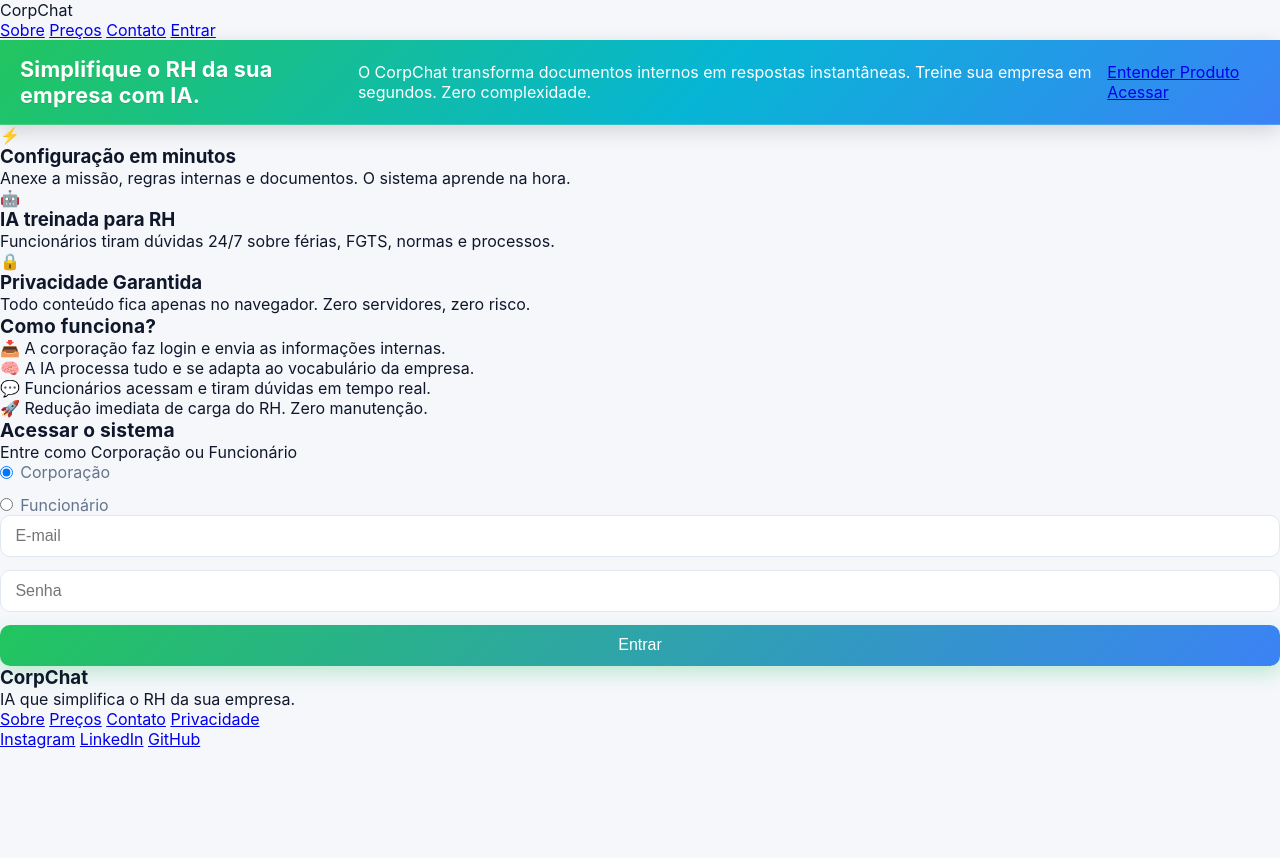
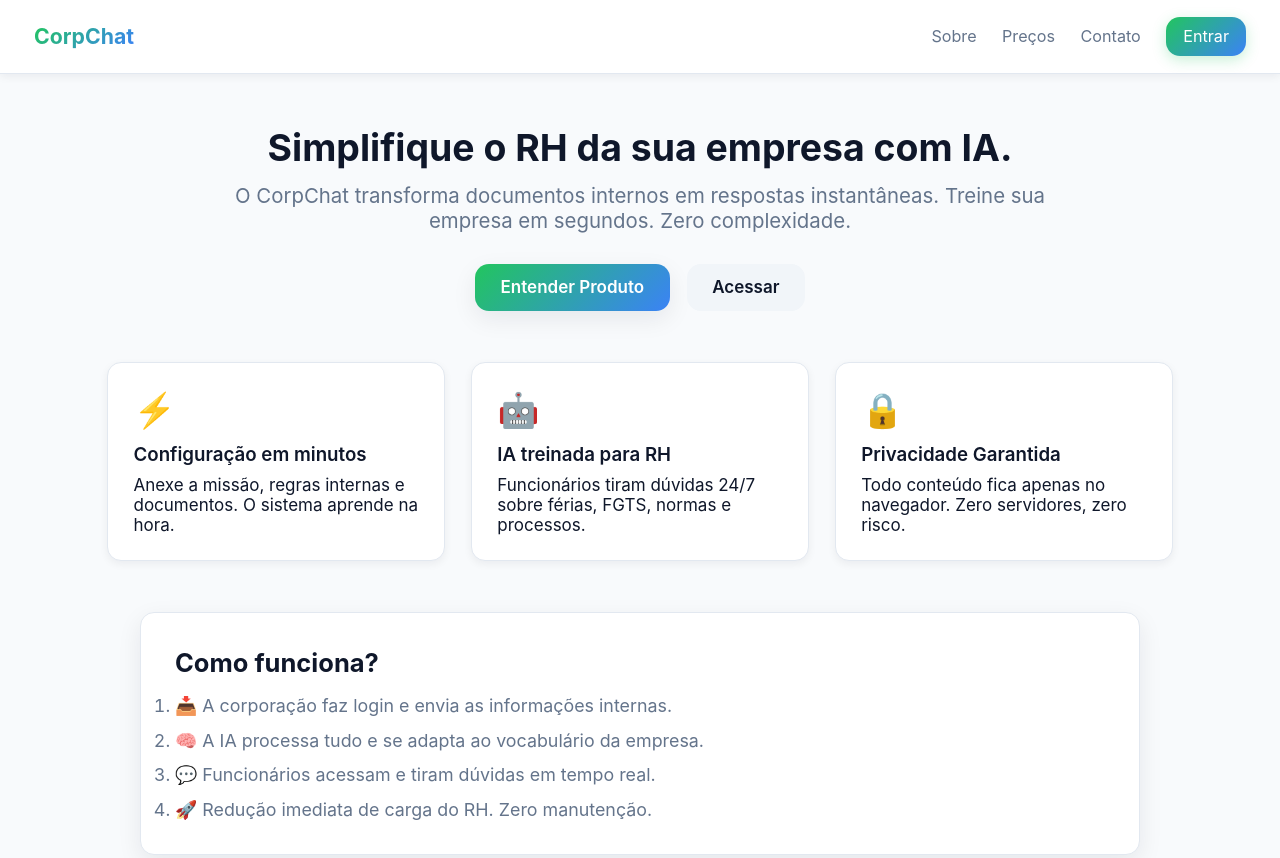
Before and after one commit to Rhyan1207/TGII-CORPCHAT, a website: page public/index.html in a window 1280 px wide. Shown: the top 858 px of the page. Before the commit the page ends 800 px from the top, so only its background shows below. Drawn offline with Linux system fonts and the light colour scheme.

Commit message:
Update style.css

```diff
--- a/public/style.css
+++ b/public/style.css
@@ -1,194 +1,443 @@
-/* ====== CorpChat – Theme "Green/Blue" ====== */
-/* Paleta baseada no banner: verde, azul, ciano */
+/* ============================================================
+   CORPCHAT – SaaS Premium UI
+   ÚNICO CSS para: index, sobre, precos, contato, corp, func
+   Estilo Moderno Premium (Linear / Notion / Vercel vibes)
+   ============================================================ */
+
+/* ------------------------------------------------------------
+   PALETA / VARIÁVEIS
+------------------------------------------------------------ */
 :root{
-  --brand-green: #22c55e;      /* Verde principal */
-  --brand-blue:  #3b82f6;      /* Azul */
-  --brand-cyan:  #06b6d4;      /* Ciano */
-  --bg:          #f5f7fb;      /* Fundo claro */
-  --text:        #0f172a;      /* Texto primário (azul-escuro) */
-  --muted:       #64748b;      /* Texto secundário */
-  --card:        #ffffff;      /* Card branco */
-  --border:      #e2e8f0;      /* Borda leve */
-  --ring:        rgba(34,197,94,0.35); /* foco em verde */
+  --brand-green: #22c55e;
+  --brand-blue:  #3b82f6;
+  --brand-cyan:  #06b6d4;
+
+  --bg:          #f8fafc;
+  --bg-soft:     #f1f5f9;
+  --text:        #0f172a;
+  --muted:       #64748b;
+  --card:        #ffffff;
+  --border:      #e2e8f0;
+
+  --radius: 14px;
+
+  --shadow-sm: 0 3px 8px rgba(15,23,42,0.06);
+  --shadow-md: 0 8px 24px rgba(15,23,42,0.08);
+  --shadow-lg: 0 12px 32px rgba(15,23,42,0.12);
 }
 
-/* Dark mode vars */
+/* Dark mode */
 body.dark{
-  --bg:       #0b1020;
-  --text:     #e5e7eb;
-  --muted:    #9ca3af;
-  --card:     #0f172a;
-  --border:   #1f2937;
-  --ring:     rgba(56,189,248,0.35);
+  --bg:#0b1020;
+  --bg-soft:#111827;
+  --text:#e5e7eb;
+  --muted:#9ca3af;
+  --card:#0f172a;
+  --border:#1f2937;
 }
 
-/* ===== Reset & Base ===== */
+/* ------------------------------------------------------------
+   RESET / BASE
+------------------------------------------------------------ */
 *{ margin:0; padding:0; box-sizing:border-box; }
+
 html,body{
-  font-family: Inter, system-ui, -apple-system, Segoe UI, Roboto, Arial, sans-serif;
-  font-size:16px;
+  font-family:'Inter',system-ui,-apple-system,Segoe UI,Roboto,sans-serif;
   background:var(--bg);
   color:var(--text);
-  height:100%;
+  scroll-behavior:smooth;
 }
+
 img{ max-width:100%; display:block; }
 
-h1,h2{ font-weight:700; letter-spacing:.2px; }
-h1{ font-size:1.6rem; }
-h2{ font-size:1.2rem; }
+/* UTILIDADES */
+.center{ text-align:center; }
 
-.container{ max-width:980px; margin:2rem auto; padding:0 1rem; }
+/* ------------------------------------------------------------
+   NAVBAR (SITE)
+------------------------------------------------------------ */
+.nav{
+  width:100%;
+  padding:1rem 2rem;
+  display:flex;
+  justify-content:space-between;
+  align-items:center;
+  background:#fff;
+  border-bottom:1px solid var(--border);
+  position:sticky;
+  top:0;
+  z-index:50;
+  box-shadow:var(--shadow-sm);
+}
 
-/* ===== Header ===== */
-header{
-  display:flex; align-items:center; justify-content:space-between;
-  padding:1rem 1.25rem;
-  background:
-    linear-gradient(135deg,var(--brand-green),var(--brand-cyan) 55%,var(--brand-blue));
+.logo{
+  font-weight:700;
+  font-size:1.25rem;
+  background:linear-gradient(135deg,var(--brand-green),var(--brand-blue));
+  -webkit-background-clip:text;
+  color:transparent;
+}
+
+.nav-right{
+  display:flex;
+  gap:1.5rem;
+  align-items:center;
+}
+
+.nav-right a{
+  color:var(--muted);
+  font-size:.95rem;
+  text-decoration:none;
+  transition:.2s;
+}
+
+.nav-right a:hover,
+.nav-right .active{
+  color:var(--brand-blue);
+}
+
+.nav-cta{
+  padding:.55rem 1rem;
+  background:linear-gradient(135deg,var(--brand-green),var(--brand-blue));
+  color:#fff !important;
+  border-radius:var(--radius);
+  box-shadow:0 4px 14px rgba(34,197,94,.25);
+}
+
+/* ------------------------------------------------------------
+   HERO (SITE)
+------------------------------------------------------------ */
+.hero{
+  max-width:860px;
+  margin:3rem auto 2rem auto;
+  text-align:center;
+  padding:0 1rem;
+}
+
+.hero h1{
+  font-size:2.2rem;
+  font-weight:700;
+  margin-bottom:.8rem;
+}
+
+.hero-sub{
+  font-size:1.2rem;
+  color:var(--muted);
+  margin-bottom:1.8rem;
+}
+
+.hero-cta-group{
+  display:flex;
+  justify-content:center;
+  gap:1rem;
+}
+
+.primary-cta, .secondary-cta{
+  padding:.8rem 1.5rem;
+  border-radius:var(--radius);
+  text-decoration:none;
+  font-size:1rem;
+  font-weight:600;
+  transition:.2s ease;
+}
+
+.primary-cta{
+  background:linear-gradient(135deg,var(--brand-green),var(--brand-blue));
   color:#fff;
-  border-bottom:1px solid rgba(255,255,255,.15);
-  box-shadow:0 6px 20px rgba(2,6,23,.15);
+  box-shadow:var(--shadow-md);
 }
-header h1{ font-size:1.35rem; text-shadow:0 1px 0 rgba(0,0,0,.1); }
-header button{
-  background:rgba(255,255,255,.15);
-  color:#fff;
-  border:1px solid rgba(255,255,255,.25);
-  padding:.5rem 1rem; border-radius:10px;
-  backdrop-filter: blur(8px);
-  cursor:pointer; transition:all .2s ease;
+
+.secondary-cta{
+  background:var(--bg-soft);
+  color:var(--text);
 }
-header button:hover{ background:rgba(255,255,255,.25); transform:translateY(-1px); }
 
-/* ===== Cards/Sections ===== */
+.primary-cta:hover{ filter:brightness(1.05); }
+.secondary-cta:hover{ background:var(--border); }
+
+/* ------------------------------------------------------------
+   CARDS (SITE)
+------------------------------------------------------------ */
+.cards-grid{
+  max-width:1100px;
+  margin:3rem auto;
+  padding:0 1rem;
+  display:grid;
+  grid-template-columns:repeat(auto-fit,minmax(260px,1fr));
+  gap:1.5rem;
+}
+
+.card{
+  background:var(--card);
+  border:1px solid var(--border);
+  padding:1.5rem;
+  border-radius:var(--radius);
+  box-shadow:var(--shadow-sm);
+  transition:.25s;
+}
+
+.card:hover{
+  transform:translateY(-4px);
+  box-shadow:var(--shadow-md);
+}
+
+.card-icon{
+  font-size:2rem;
+  margin-bottom:.8rem;
+}
+
+.card h3{
+  font-size:1.1rem;
+  margin-bottom:.5rem;
+  font-weight:600;
+}
+
+/* ------------------------------------------------------------
+   BIG CARD (SITE)
+------------------------------------------------------------ */
+.big-card{
+  max-width:1000px;
+  margin:2rem auto;
+  padding:2rem;
+  background:var(--card);
+  border:1px solid var(--border);
+  border-radius:var(--radius);
+  box-shadow:var(--shadow-md);
+}
+
+.big-card h2{
+  margin-bottom:1rem;
+}
+
+.steps{
+  display:flex;
+  flex-direction:column;
+  gap:.8rem;
+  font-size:1.05rem;
+  color:var(--muted);
+}
+
+/* ------------------------------------------------------------
+   LOGIN AREA (SITE)
+------------------------------------------------------------ */
+.login-area{
+  max-width:500px;
+  margin:4rem auto;
+  background:var(--card);
+  padding:2rem;
+  border-radius:var(--radius);
+  border:1px solid var(--border);
+  box-shadow:var(--shadow-md);
+}
+
+.login-area h2{
+  text-align:center;
+  margin-bottom:.5rem;
+}
+
+.login-sub{
+  text-align:center;
+  color:var(--muted);
+  margin-bottom:1.5rem;
+}
+
+.role-select{
+  margin-bottom:1rem;
+  display:flex;
+  justify-content:center;
+  gap:1.5rem;
+}
+
+.role-select label{
+  display:flex;
+  align-items:center;
+  gap:.4rem;
+  font-size:.95rem;
+  color:var(--muted);
+}
+
+.login-form{
+  display:flex;
+  flex-direction:column;
+  gap:1rem;
+}
+
+.login-form input{
+  padding:.8rem 1rem;
+  border-radius:var(--radius);
+  border:1px solid var(--border);
+  background:var(--card);
+}
+
+.login-form input:focus{
+  border-color:var(--brand-green);
+  box-shadow:0 0 0 3px rgba(34,197,94,.25);
+}
+
+.full{ width:100%; }
+
+/* ------------------------------------------------------------
+   FOOTER (SITE)
+------------------------------------------------------------ */
+.footer{
+  margin-top:5rem;
+  padding:3rem 1rem;
+  background:#fff;
+  border-top:1px solid var(--border);
+  display:flex;
+  justify-content:space-between;
+  flex-wrap:wrap;
+  gap:2rem;
+  color:var(--muted);
+}
+
+.footer-left h3{
+  font-size:1.2rem;
+}
+
+.footer-links a,
+.footer-social a{
+  display:block;
+  color:var(--muted);
+  text-decoration:none;
+  margin-bottom:.4rem;
+}
+
+.footer-links a:hover,
+.footer-social a:hover{
+  color:var(--text);
+}
+
+
+/* ============================================================
+   ÁREA LOGADA (CORP + FUNC)
+============================================================ */
+
+/* LAYOUT */
+.container{
+  max-width:980px;
+  margin:2rem auto;
+  padding:0 1rem;
+}
+
+/* SECTION BLOCKS */
 .section-block{
   background:var(--card);
   border:1px solid var(--border);
-  border-radius:14px;
-  padding:1.1rem 1.1rem 1.2rem;
-  margin:1.2rem 0;
-  box-shadow:0 8px 24px rgba(2,6,23,.06);
-  position:relative;
+  border-radius:var(--radius);
+  padding:1.5rem;
+  margin:1.5rem 0;
+  box-shadow:var(--shadow-sm);
 }
+
 .section-block h2{
-  margin-bottom:.85rem;
-  padding-left:.9rem;
+  margin-bottom:1rem;
+  padding-left:.8rem;
   border-left:4px solid var(--brand-green);
 }
 
-/* Status text */
-#status-msg{ margin-top:.5rem; font-size:.95rem; color:var(--muted); }
-
-/* ===== Formularios / Inputs ===== */
-form,.role-select{ display:flex; flex-direction:column; gap:.8rem; }
-
-input,textarea,button,select{ font-size:1rem; }
-
-input[type="email"],
-input[type="password"],
-input[type="text"],
-textarea{
-  width:100%;
-  padding:.7rem .9rem;
-  background:var(--card);
-  color:var(--text);
-  border:1px solid var(--border);
-  border-radius:10px;
-  outline:none;
-  transition:border .15s ease, box-shadow .15s ease, background .2s ease;
-}
-textarea{ min-height:110px; resize:vertical; }
-
-input:focus, textarea:focus{
-  border-color:var(--brand-green);
-  box-shadow:0 0 0 4px var(--ring);
+/* FUNCIONÁRIOS LISTA */
+#employee-list{
+  list-style:none;
+  display:grid;
+  gap:.6rem;
 }
 
-button{
-  padding:.7rem 1.2rem;
-  color:#fff; border:none; border-radius:10px; cursor:pointer;
-  background:linear-gradient(135deg,var(--brand-green),var(--brand-blue));
-  box-shadow:0 8px 18px rgba(34,197,94,.25);
-  transition:filter .2s ease, transform .12s ease;
-}
-button:hover{ filter:brightness(1.03); transform:translateY(-1px); }
-button:disabled{ opacity:.6; cursor:not-allowed; box-shadow:none; }
-
-/* Radio da seleção de perfil (login) */
-.role-select label{ display:flex; align-items:center; gap:.45rem; color:var(--muted); }
-
-/* Erros */
-.error{ color:#ef4444; font-size:.95rem; }
-
-/* ===== Lista de Funcionários -> caixas readonly ===== */
-#employee-list{
-  list-style:none;
-  margin:0; padding:0;
-  display:grid; gap:10px;
-}
 #employee-list li{
-  background:linear-gradient(180deg,#f9fafb,#f4f7fb);
+  background:var(--bg-soft);
+  padding:.7rem 1rem;
+  border-radius:var(--radius);
   border:1px solid var(--border);
-  border-radius:10px;
-  padding:10px 12px;
-  color:var(--text);
-  user-select:none;
 }
 
-/* ===== Chat Funcionário ===== */
+/* CHAT FUNCIONÁRIO */
 #chat{
   background:var(--card);
   border:1px solid var(--border);
-  border-radius:14px;
+  border-radius:var(--radius);
   padding:1rem;
-  height:60vh; overflow-y:auto; margin:1rem 0;
-  box-shadow:0 8px 24px rgba(2,6,23,.06);
+  height:58vh;
+  overflow-y:auto;
+  margin:1rem 0;
+  box-shadow:var(--shadow-sm);
 }
+
 .msg{
-  max-width:80%;
-  margin:.5rem 0;
-  padding:.65rem .85rem;
-  border-radius:12px; line-height:1.45; font-size:.97rem;
+  max-width:75%;
+  margin:.6rem 0;
+  padding:.8rem 1rem;
+  border-radius:var(--radius);
+  font-size:1rem;
+  line-height:1.45;
 }
+
 .msg.user{
   margin-left:auto;
-  color:#0b1220;
-  background:linear-gradient(135deg,#e7fff1,#c7f9db);
-  border:1px solid rgba(34,197,94,.35);
+  background:#d1fae5;
+  border:1px solid #86efac;
 }
+
 .msg.bot{
-  background:#f3f7ff;
-  border:1px solid rgba(59,130,246,.25);
+  background:#eff6ff;
+  border:1px solid #93c5fd;
 }
-.input-row{ display:flex; gap:.6rem; }
+
+.input-row{
+  display:flex;
+  gap:.6rem;
+}
+
 .input-row input{
-  flex:1; padding:.65rem .8rem;
-  background:var(--card); border:1px solid var(--border);
-  border-radius:10px;
+  flex:1;
+  padding:.75rem 1rem;
+  border-radius:var(--radius);
+  border:1px solid var(--border);
 }
-#status{ font-size:.92rem; color:var(--muted); margin-top:.35rem; }
 
-/* ===== Dark Mode ===== */
-body.dark header{
-  color:#e5e7eb;
-  border-bottom:1px solid rgba(255,255,255,.1);
+#status{
+  margin-top:.4rem;
+  font-size:.9rem;
+  color:var(--muted);
 }
-body.dark header button{
-  background:rgba(255,255,255,.12);
-  border-color:rgba(255,255,255,.2);
+
+/* LOGO NA ÁREA LOGADA */
+#corp-logo-box{
+  text-align:center;
+  margin:1rem 0;
 }
-body.dark .section-block{
-  box-shadow:0 8px 24px rgba(0,0,0,.28);
+
+#corp-logo{
+  max-width:140px;
+  max-height:140px;
+  border-radius:var(--radius);
+  display:none;
 }
-body.dark #employee-list li{
-  background:linear-gradient(180deg,#0f172a,#0b1220);
-  border-color:var(--border); color:var(--text);
+
+/* ============================================================
+   RESPONSIVIDADE
+============================================================ */
+
+@media (max-width:768px){
+  .nav{ padding:.8rem 1rem; }
+  .nav-right{ gap:1rem; }
+
+  .hero h1{ font-size:1.7rem; }
+  .hero-sub{ font-size:1rem; }
+
+  .cards-grid{
+    grid-template-columns:1fr;
+  }
+
+  .big-card{ padding:1.4rem; }
+
+  .login-area{
+    margin:3rem 1rem;
+    padding:1.5rem;
+  }
+
+  #chat{ height:50vh; }
 }
-body.dark #chat{ border-color:var(--border); }
-body.dark .msg.bot{
-  background:#15213a; border-color:#1f2a44; color:#dbeafe;
+
+@media (min-width:1200px){
+  html{ font-size:17px; }
 }
-body.dark .msg.user{
-  background:linear-gradient(135deg,#0f2f20,#0e3a28);
-  border-color:rgba(34,197,94,.35); color:#d1fae5;
-}
```
